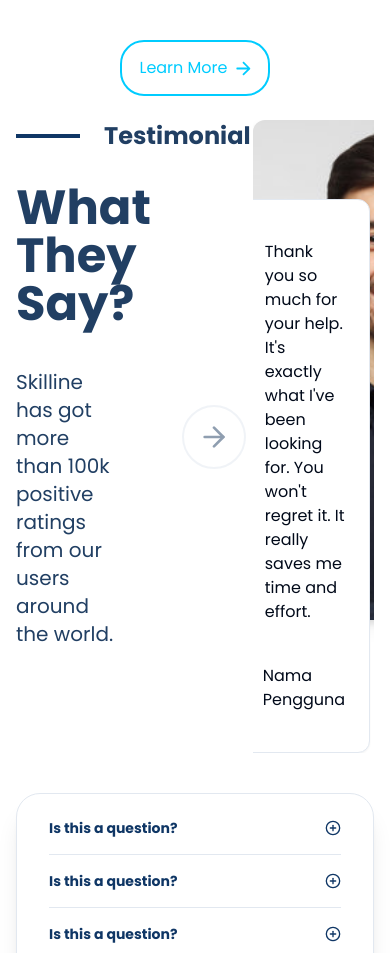
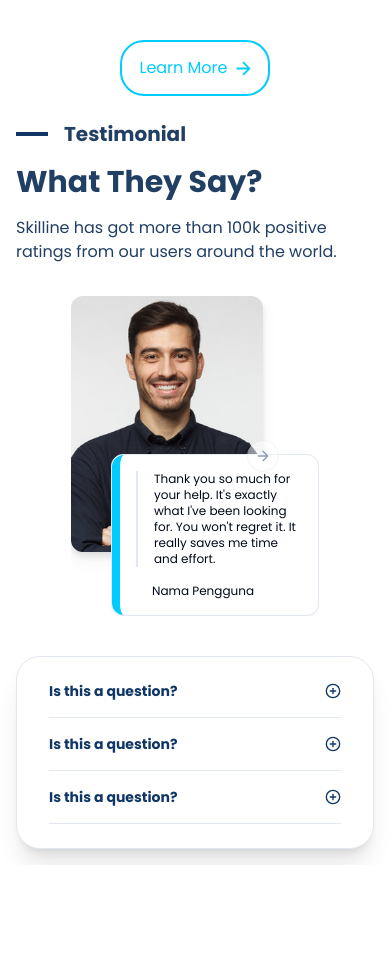
Before and after one commit to hammer-code/lms-fe, a Next.js app: page / in a window 390 px wide. Shown: the part 1600-2553 px from the top of the page. After the commit the page ends 2465 px from the top, so only its background shows below. Built offline with nearby package versions, Linux system fonts and the light colour scheme.

Commit message:
refactor: Make testimonial section responsive

```diff
--- a/src/features/Main/sections/Testimonial/index.tsx
+++ b/src/features/Main/sections/Testimonial/index.tsx
@@ -12,23 +12,29 @@ import { getAssetUrl } from '@/lib/utils';
 
 const Testimonial: FC = () => {
   return (
-    <div className="container mx-auto px-4 my-6 flex justify-between items-start">
-      <div>
-        <div className="flex items-center gap-6 mb-8">
-          <div className="w-16 h-1 bg-[#0F3665]"></div>
-          <h1 className="text-2xl font-bold">Testimonial</h1>
+    <div className="container mx-auto px-4 my-6 flex flex-col items-center justify-center gap-8 md:flex-row md:justify-between md:items-start">
+      <div className="">
+        <div className="flex items-center gap-4 md:gap-6 mb-4 md:mb-8">
+          <div className="w-8 md:w-16 h-1 bg-[#0F3665]"></div>
+          <h1 className="text-xl md:text-2xl font-bold">Testimonial</h1>
         </div>
-        <h2 className="text-5xl font-bold">What They Say?</h2>
-        <p className="text-xl mt-10 w-5/12">
+        <h2 className="text-3xl md:text-5xl font-bold">What They Say?</h2>
+        <p className="text-md md:text-xl mt-4 md:mt-10 xl:w-5/12 lg:w-6/12 md:w-8/12">
           Skilline has got more than 100k positive ratings from our users around
           the world.
         </p>
       </div>
-      <div className="">
-        <Carousel className="w-[31vw]">
+      <div>
+        <Carousel
+          opts={{
+            align: 'start',
+            loop: true
+          }}
+          className="w-[15.5rem] md:w-[22rem] lg:w-[28rem]"
+        >
           <CarouselContent>
             <CarouselItem>
-              <div className="absolute w-[300px] h-[500px] rounded-xl drop-shadow-lg">
+              <div className="absolute w-[12rem] h-[16rem] md:w-[15rem] md:h-[24rem] lg:w-[20rem] lg:h-[32rem] rounded-xl drop-shadow-lg">
                 <Image
                   src={getAssetUrl('/img/person.jpg')}
                   layout="fill"
@@ -37,21 +43,23 @@ const Testimonial: FC = () => {
                   className="rounded-xl"
                 />
               </div>
-              <div className=" h-[75vh] w-[30vw] flex items-end justify-end">
-                <Card className="max-w-[400px] z-50 rounded-xl">
-                  <div className="border-l-8 border-[#00CCFF] rounded-xl py-10 px-6">
-                    <p className="border-l-2 pl-6">
+              <div className="h-[20rem] w-[15.5rem] md:h-[28rem] md:w-[22rem] lg:h-[36rem] lg:w-[28rem] flex items-end justify-end ">
+                <Card className="w-[13rem] md:w-[19rem] lg:w-[24rem] z-50 rounded-xl">
+                  <div className="border-l-8 border-[#00CCFF] rounded-xl py-4 px-4 md:py-6 md:px-6 lg:py-10 lg:px-8">
+                    <p className="border-l-2 pl-4 md:pl-6 text-xs md:text-base">
                       Thank you so much for your help. It&apos;s exactly what
                       I&apos;ve been looking for. You won&apos;t regret it. It
                       really saves me time and effort.
                     </p>
-                    <p className="pl-6 mt-10">Nama Pengguna</p>
+                    <p className="px-4 md:px-6 mt-4 md:mt-6 lg:mt-10 text-xs md:text-base">
+                      Nama Pengguna
+                    </p>
                   </div>
                 </Card>
               </div>
             </CarouselItem>
           </CarouselContent>
-          <CarouselNext className="scale-[2] right-[9rem]" />
+          <CarouselNext className="right-[2.5rem] top-[10rem] md:scale-[1.5] md:right-[6rem] md:top-[11rem] lg:scale-[2] lg:right-[7rem] lg:top-[15rem]" />
         </Carousel>
       </div>
     </div>
```
